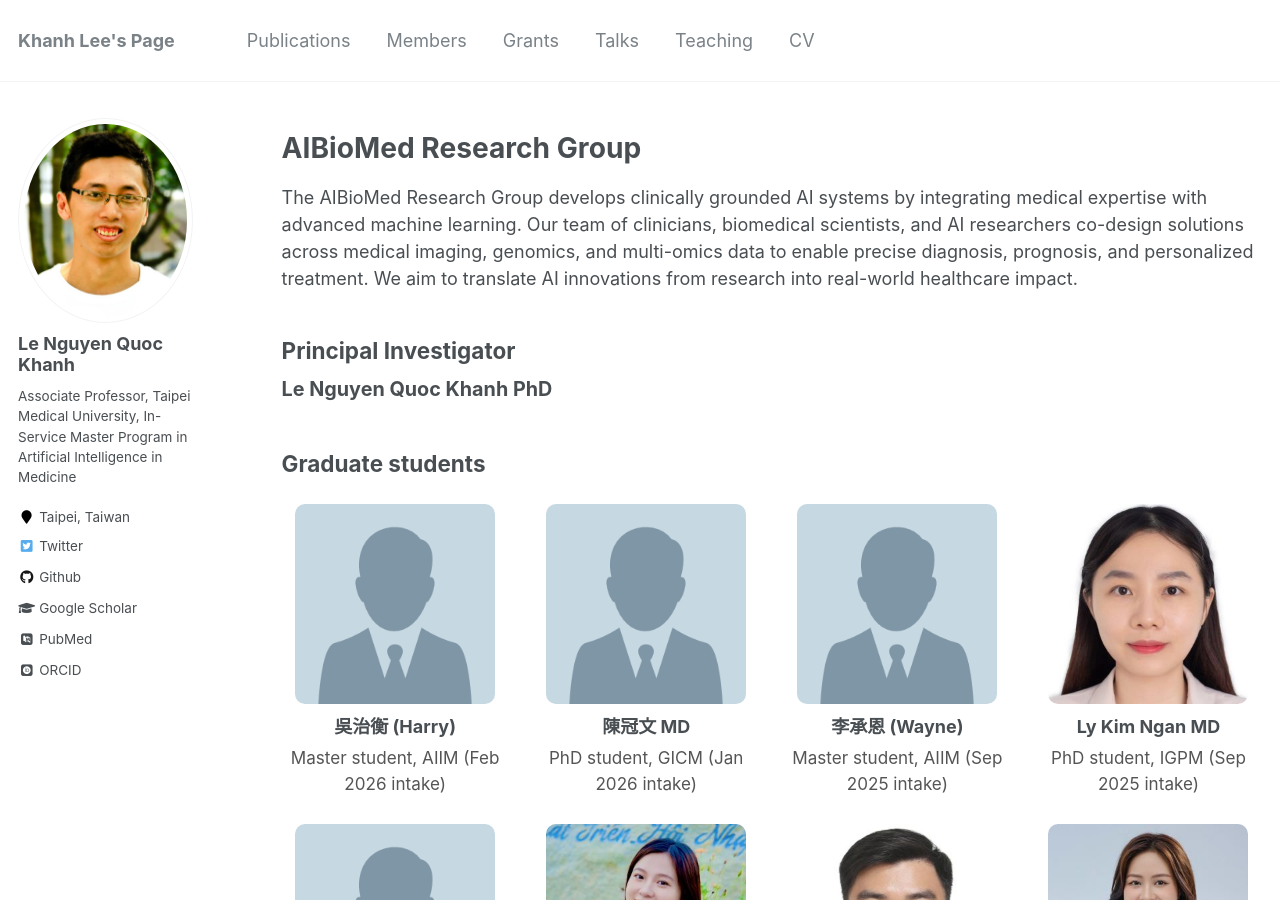
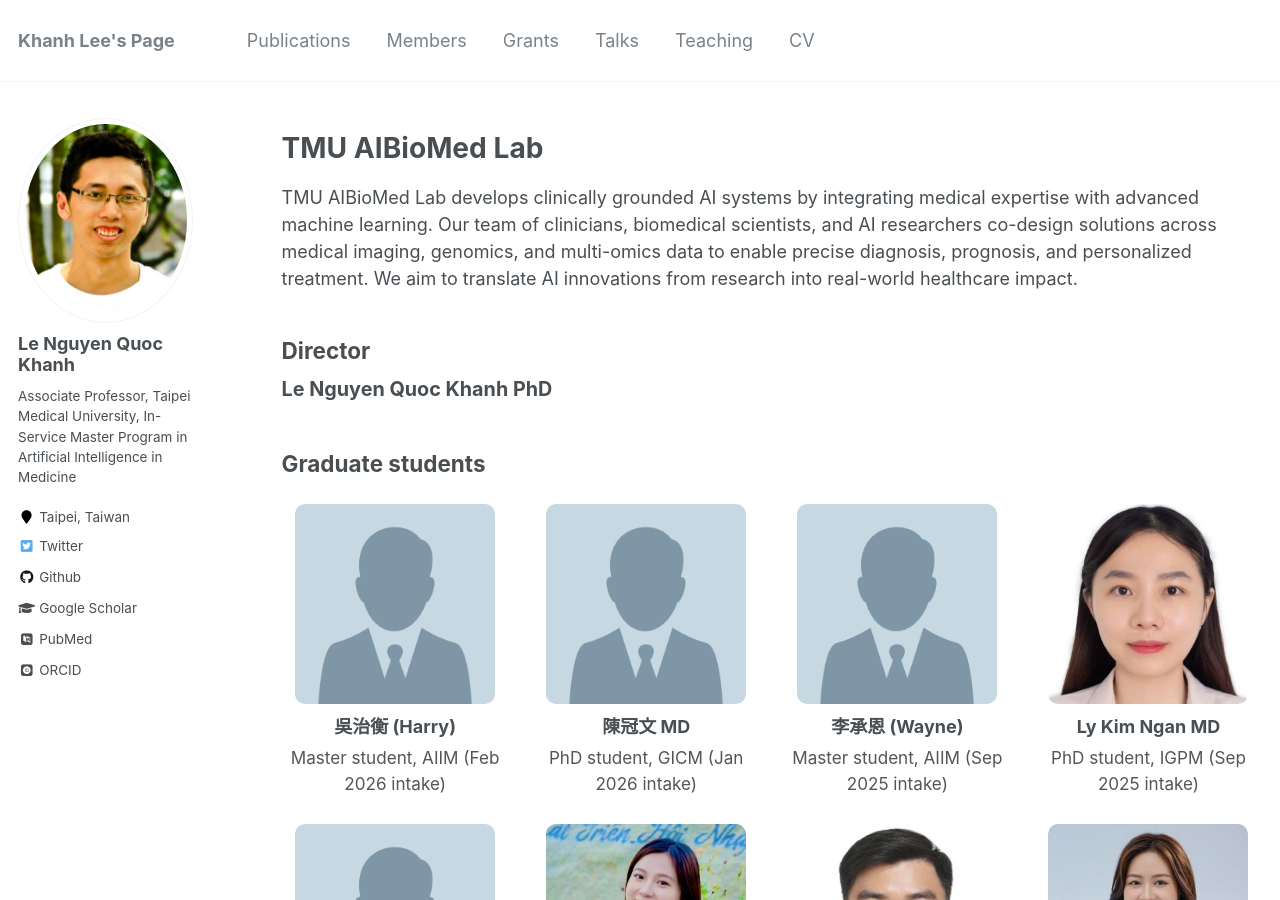
Before and after one commit to khanhlee/khanhlee.github.io, a Jekyll site: the page built from _pages/member.md, in a window 1280 px wide and 900 px high. Built offline with Jekyll 4.4.1, drawn with Linux system fonts in a browser that asks for light colours; some web fonts are replaced.

Commit message:
Update member.md

```diff
--- a/_pages/member.md
+++ b/_pages/member.md
@@ -63,11 +63,11 @@ author_profile: true
 }
 </style>
 
-# AIBioMed Research Group
+# TMU AIBioMed Lab
 
-The AIBioMed Research Group develops clinically grounded AI systems by integrating medical expertise with advanced machine learning. Our team of clinicians, biomedical scientists, and AI researchers co-design solutions across medical imaging, genomics, and multi-omics data to enable precise diagnosis, prognosis, and personalized treatment. We aim to translate AI innovations from research into real-world healthcare impact.
+TMU AIBioMed Lab develops clinically grounded AI systems by integrating medical expertise with advanced machine learning. Our team of clinicians, biomedical scientists, and AI researchers co-design solutions across medical imaging, genomics, and multi-omics data to enable precise diagnosis, prognosis, and personalized treatment. We aim to translate AI innovations from research into real-world healthcare impact.
 
-## Principal Investigator
+## Director
 
 <div class="pi-name">Le Nguyen Quoc Khanh PhD</div>
 
```
